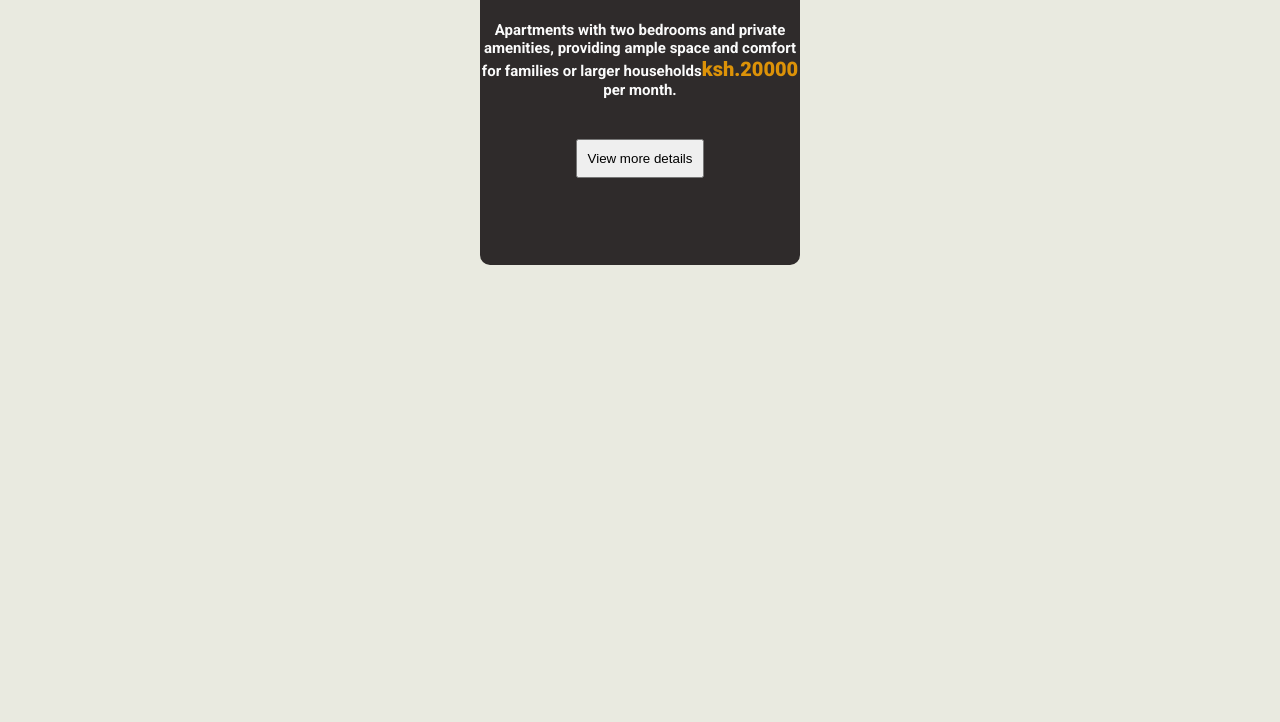
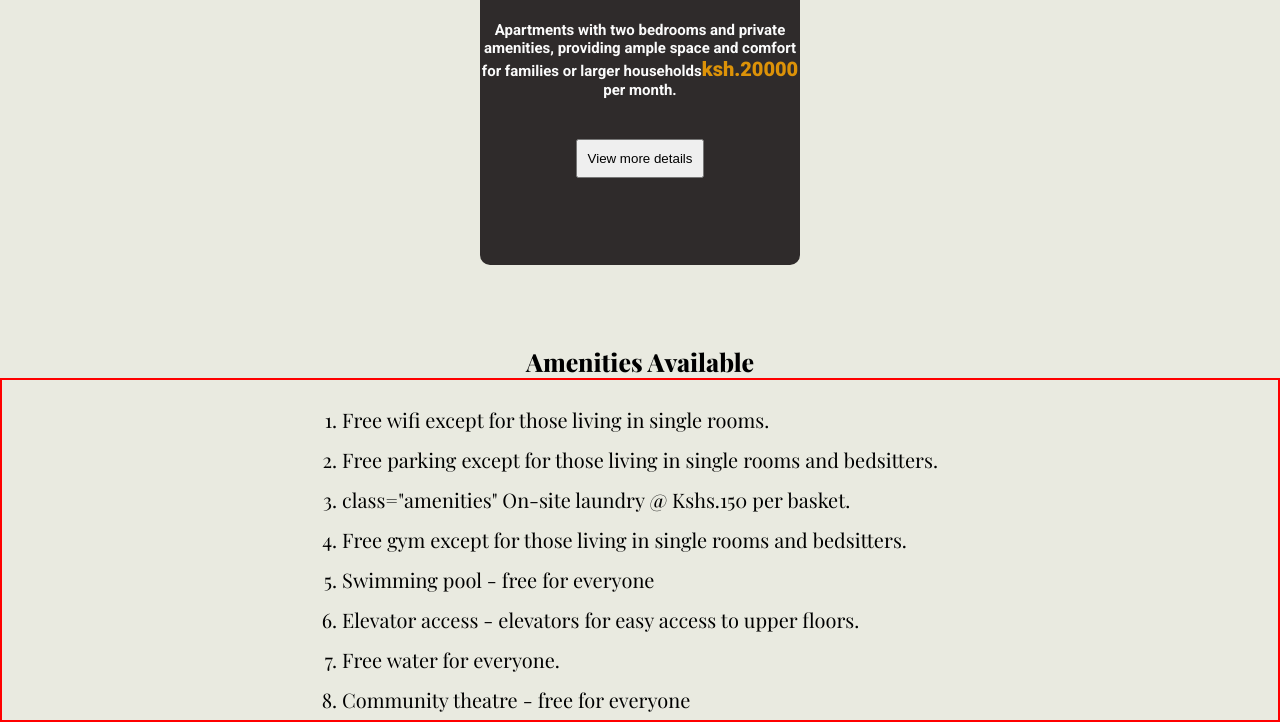
Before and after one commit to SamuelNjuguna-bot/UrbanHavenApartments, a website built with Vite: page index.html in a window 1280 px wide. Shown: the part 2728-3450 px from the top of the page. Before the commit the page ends 2993 px from the top, so only its background shows below. Built offline with nearby package versions, Linux system fonts and the light colour scheme; a web font is replaced by a local one.

Commit message:
this commit adds the amenities area

```diff
--- a/index.html
+++ b/index.html
@@ -150,5 +150,42 @@
         </div>
       </div>
     </section>
+    <section class="-housing-header">
+      <div class="housing-unit-header">
+        <p class="housing-unit-header">
+          Amenities Available
+        </p>
+      </div>
+      </section>
+      <section class="amenities">
+        <div class="amenities-available">
+            <ol class="amenities-list">
+              <li  class="amenities">
+                Free wifi except for those living in single rooms.
+              </li>
+              <li>
+                Free parking except for those living in single rooms and bedsitters.
+              </li>
+              <li class="amenities"> class="amenities"
+                On-site laundry @ Kshs.150 per basket.
+              </li>
+              <li class="amenities">
+                Free gym except for those living in single rooms and bedsitters.
+              </li>
+              <li class="amenities">
+                Swimming pool - free for everyone
+              </li>
+              <li class="amenities">
+                Elevator access - elevators for easy access to upper floors.
+              </li>
+              <li class="amenities">
+                Free water for everyone.
+              </li>
+              <li class="amenities">
+                Community theatre - free for everyone
+              </li>
+            </ol>
+        </div>
+      </section>
   </body>
 </html>
--- a/styles.css
+++ b/styles.css
@@ -175,7 +175,7 @@ body {
   margin-top: 4rem;
   padding: 1rem;
   margin-bottom: 1rem;
-  align-items: end;
+  align-items: endgi;
 }
 .view-more-details:hover{
   box-shadow: 10px 10px 5px 3px rgba(0,0,0,0.46);
@@ -186,3 +186,20 @@ body {
   color: white;
   cursor: pointer;
 }
+
+.amenities-available{
+  display: flex;
+  flex-wrap: wrap;
+  border: 2px solid red;
+  justify-content: center;
+  min-height: 40vh;
+}
+.amenities-list{
+  padding-top: 2rem;
+}
+.amenities{
+    color: black;
+    font-family: var(--primary-font);
+    line-height: 4rem;
+    font-size: 2rem;
+}
```
